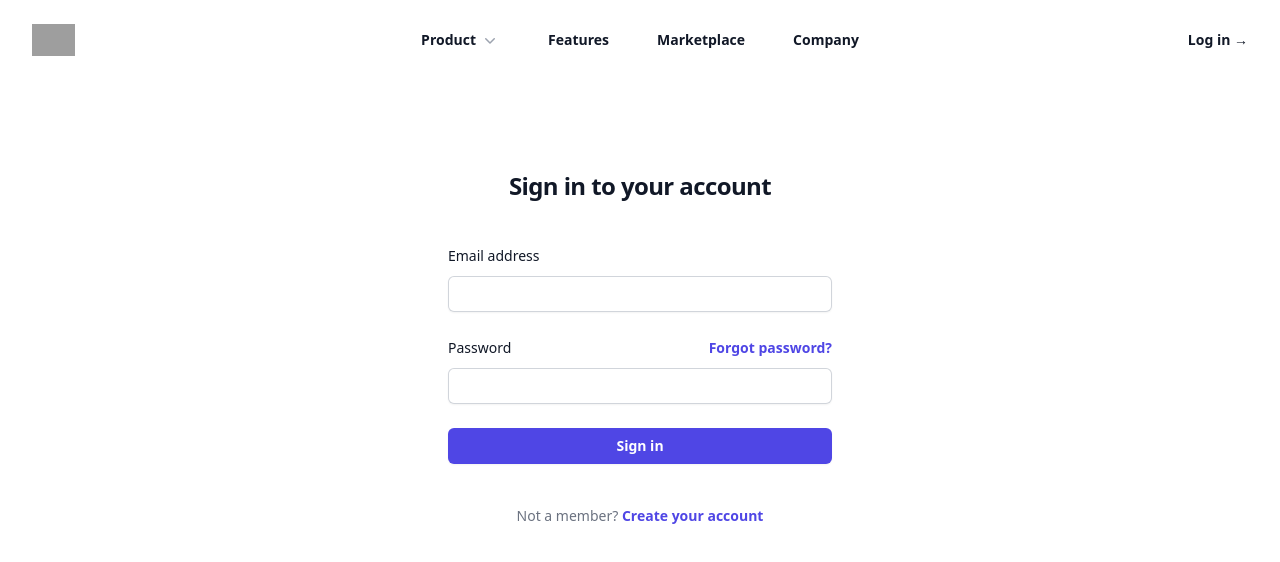
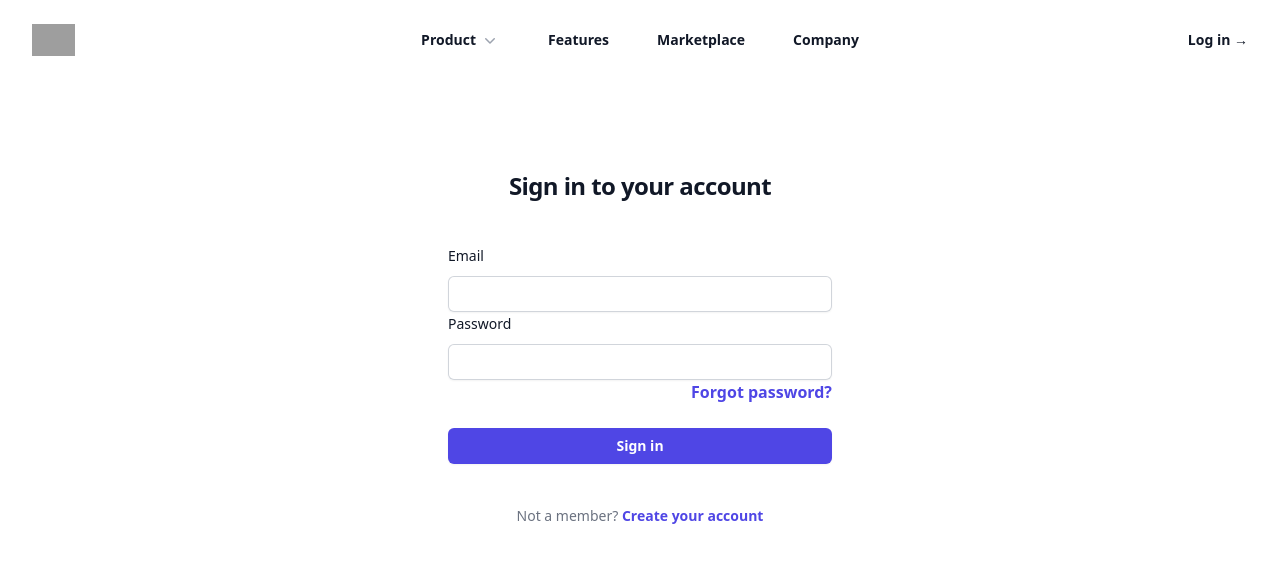
Before and after one commit to 0plaze0/SCollection, a React (Vite) app in the folder client/: page /login in a window 1280 px wide. Shown: the top 562 px of the page. Built offline with nearby package versions, Linux system fonts and the light colour scheme; grey boxes are pictures that could not be loaded.

Commit message:
feat(component): add login

```diff
--- a/client/src/pages/Login.tsx
+++ b/client/src/pages/Login.tsx
@@ -1,6 +1,37 @@
-import { Link } from "react-router-dom";
+import { useState } from "react";
+import { useNavigate, Link } from "react-router-dom";
+
+import { Input } from "../components";
+import { api } from "../api/api";
+import { toast } from "react-toastify";
 
 const Login = () => {
+  const [formData, setFormData] = useState<{ email: string; password: string }>(
+    {
+      email: "",
+      password: "",
+    }
+  );
+
+  const navigate = useNavigate();
+
+  const handleChange = (e: React.ChangeEvent<HTMLInputElement>) => {
+    const { name, value }: { name: string; value: string } = e.target;
+    setFormData((prev) => ({ ...prev, [name]: value }));
+  };
+
+  const handleSubmit = async (e: React.FormEvent<HTMLFormElement>) => {
+    e.preventDefault();
+    try {
+      const { data } = await api.post("/api/v1/auth/login", formData);
+      if (data.success) {
+        navigate("/");
+        toast.success(data.message);
+      }
+    } catch (error) {
+      console.log(error);
+    }
+  };
   return (
     <>
       <div className="flex min-h-full flex-1 flex-col justify-center px-6 py-12 lg:px-8">
@@ -11,52 +42,33 @@ const Login = () => {
         </div>
 
         <div className="mt-10 sm:mx-auto sm:w-full sm:max-w-sm">
-          <form className="space-y-6" action="#" method="POST">
+          <form className="space-y-6" onSubmit={handleSubmit}>
             <div>
-              <label
-                htmlFor="email"
-                className="block text-sm font-medium leading-6 text-gray-900"
-              >
-                Email address
-              </label>
-              <div className="mt-2">
-                <input
-                  id="email"
-                  name="email"
-                  type="email"
-                  autoComplete="email"
-                  required
-                  className="block w-full rounded-md border-0 py-1.5 text-gray-900 shadow-sm ring-1 ring-inset ring-gray-300 placeholder:text-gray-400 focus:ring-2 focus:ring-inset focus:ring-indigo-600 sm:text-sm sm:leading-6"
-                />
-              </div>
-            </div>
-
-            <div>
-              <div className="flex items-center justify-between">
-                <label
-                  htmlFor="password"
-                  className="block text-sm font-medium leading-6 text-gray-900"
+              {/* Email */}
+              <Input
+                title="Email"
+                name="email"
+                id="email"
+                handleChange={handleChange}
+                value={formData.email}
+                type="email"
+              />
+              {/* Password */}
+              <Input
+                title="Password"
+                name="password"
+                id="passoword"
+                handleChange={handleChange}
+                value={formData.password}
+                type="password"
+              />
+              <div className="text-right">
+                <button
+                  type="button"
+                  className="font-semibold text-indigo-600 hover:text-indigo-500"
                 >
-                  Password
-                </label>
-                <div className="text-sm">
-                  <a
-                    href="#"
-                    className="font-semibold text-indigo-600 hover:text-indigo-500"
-                  >
-                    Forgot password?
-                  </a>
-                </div>
-              </div>
-              <div className="mt-2">
-                <input
-                  id="password"
-                  name="password"
-                  type="password"
-                  autoComplete="current-password"
-                  required
-                  className="block w-full rounded-md border-0 py-1.5 text-gray-900 shadow-sm ring-1 ring-inset ring-gray-300 placeholder:text-gray-400 focus:ring-2 focus:ring-inset focus:ring-indigo-600 sm:text-sm sm:leading-6"
-                />
+                  Forgot password?
+                </button>
               </div>
             </div>
 
```
